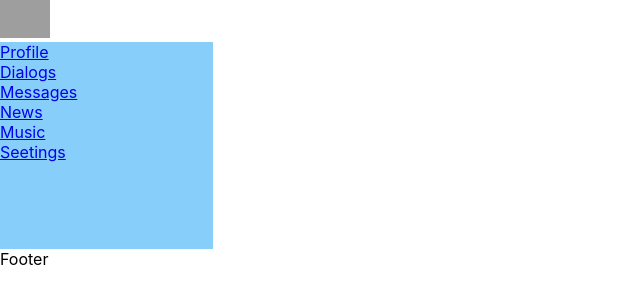
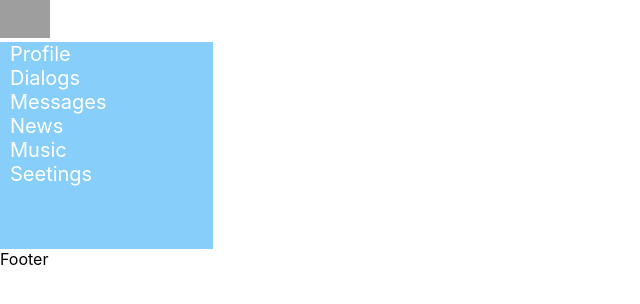
Before and after one commit to IgorYudintsev/samuraisway2022, a React (Create React App) app: page / in a window 1280 px wide. Shown: the top 304 px of the page, without its empty margins (0-640 px from the left). Built offline with nearby package versions, Linux system fonts and the light colour scheme; grey boxes are pictures that could not be loaded.

Commit message:
20. Уроки React JS (NavLink) - react курсы бесплатно

```diff
--- a/src/components/Navbar/Navbar.tsx
+++ b/src/components/Navbar/Navbar.tsx
@@ -1,15 +1,39 @@
 import React from 'react';
 import {NavLink} from 'react-router-dom';
+import styled from "styled-components";
 
 export const Navbar = () => {
     return (
         <div className={'Nav'}>
-            <div><NavLink to={'/profile'}> Profile</NavLink></div>
-            <div><NavLink to={'/dialogs'}> Dialogs</NavLink></div>
-            <div><NavLink to={'/messages'}> Messages</NavLink></div>
-            <div><NavLink to={'/news'}>News</NavLink></div>
-            <div><NavLink to={'/music'}>Music</NavLink></div>
-            <div><NavLink to={'/seetings'}>Seetings</NavLink></div>
+            <NavWrapper><NavLink to={'/profile'}> Profile</NavLink></NavWrapper>
+            <NavWrapper><NavLink to={'/dialogs'}> Dialogs</NavLink></NavWrapper>
+            <NavWrapper><NavLink to={'/messages'}> Messages</NavLink></NavWrapper>
+            <NavWrapper><NavLink to={'/news'}>News</NavLink></NavWrapper>
+            <NavWrapper><NavLink to={'/music'}>Music</NavLink></NavWrapper>
+            <NavWrapper><NavLink to={'/seetings'}>Seetings</NavLink></NavWrapper>
         </div>
     );
 };
+
+
+const NavWrapper = styled.div`
+  margin-left: 10px;
+  font-size: 20px;
+  & > a {
+    text-decoration: none;
+    color: white;
+  }
+  & > a.active {
+    text-decoration: none;
+    color: black;
+  }
+
+  & > a:hover {
+    //background: #786b59; /* Цвет фона под ссылкой */
+    color: steelblue; /* Цвет ссылки */
+  }
+
+  //a:visited {
+  //  color: #b4ddf6;
+  //}
+`
```
